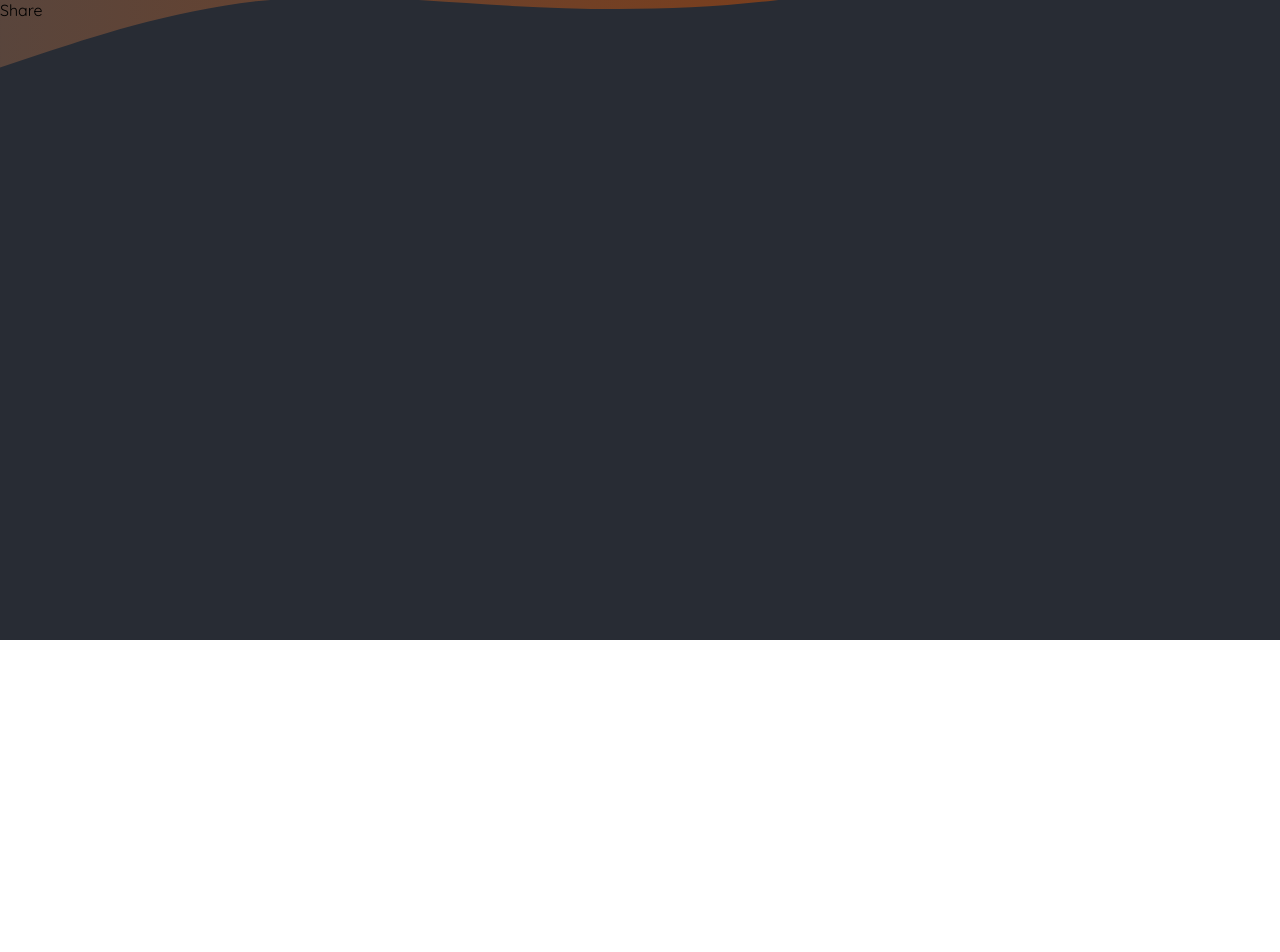
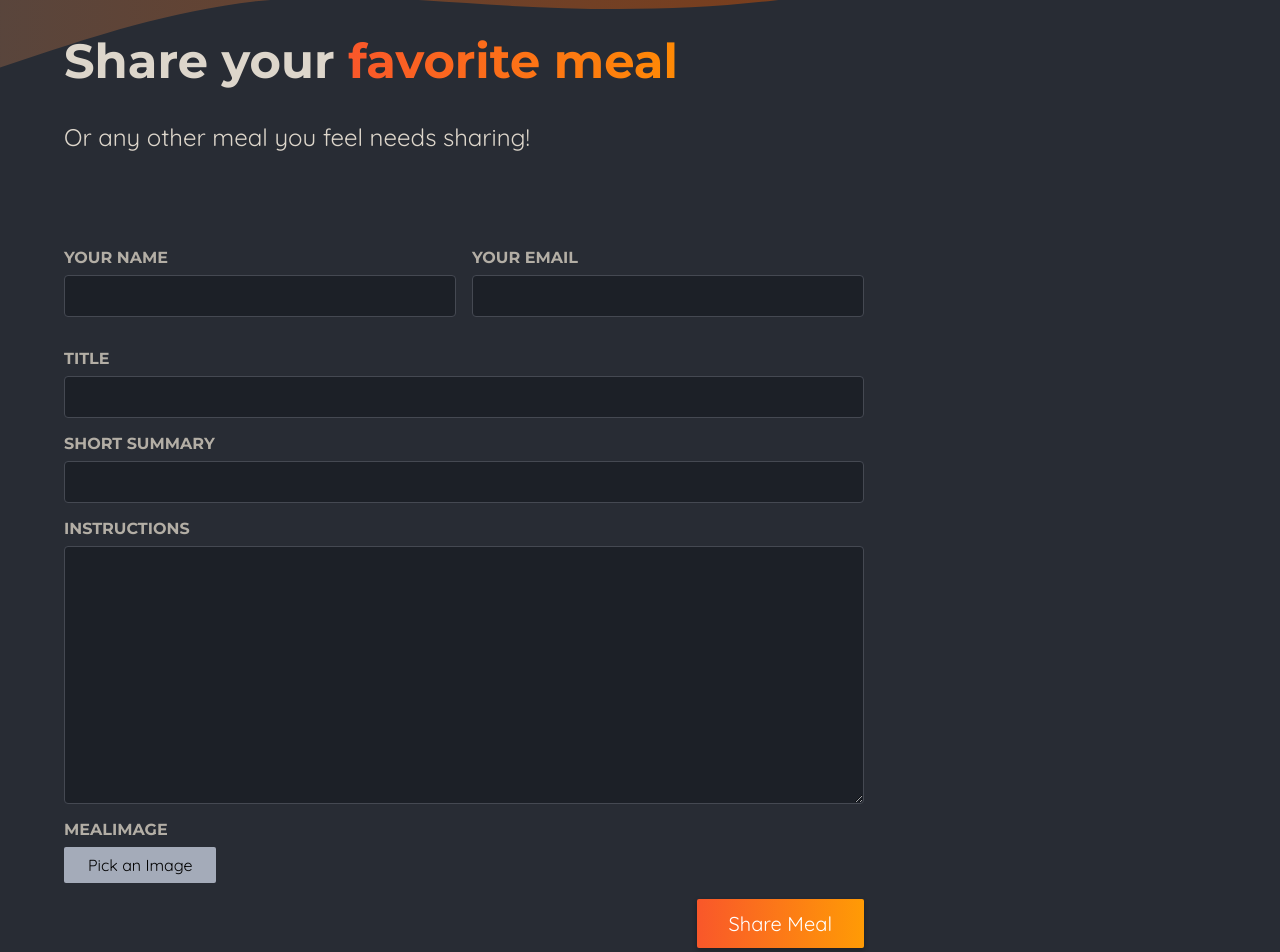
Before and after one commit to KristinaTar/Next.js14_Food, a Next.js app: page /meals/share in a window 1280 px wide. Shown: the part 160-1112 px from the top of the page. Before the commit the page ends 800 px from the top, so only its background shows below. Built offline with nearby package versions, Linux system fonts and the light colour scheme.

Commit message:
image picker

```diff
--- /dev/null
+++ b/src/app/meals/share/page.module.css
@@ -0,0 +1,99 @@
+
+.header {
+  gap: 3rem;
+  margin: 3rem auto 5rem auto;
+  width: 90%;
+  max-width: 75rem;
+  color: #ddd6cb;
+  font-size: 1.5rem;
+}
+
+.header h1 {
+  font-family: 'Montserrat', sans-serif;
+}
+
+.highlight {
+  background: linear-gradient(90deg, #f9572a, #ff8a05);
+  background-clip: text;
+  -webkit-background-clip: text;
+  -webkit-text-fill-color: transparent;
+}
+
+.main {
+  width: 90%;
+  max-width: 75rem;
+  margin: 3rem auto;
+  color: white;
+}
+
+.form {
+  max-width: 50rem;
+}
+
+.form label {
+  display: block;
+  margin-bottom: 0.5rem;
+  font-size: 1rem;
+  font-family: 'Montserrat', sans-serif;
+  text-transform: uppercase;
+  color: #b3aea5;
+  font-weight: bold;
+}
+
+.form input,
+.form textarea {
+  display: block;
+  width: 100%;
+  padding: 0.5rem 1rem;
+  border-radius: 4px;
+  border: 1px solid #454952;
+  background: #1c2027;
+  font-size: 1.25rem;
+  font-family: 'Montserrat', sans-serif;
+  color: #ddd6cb;
+}
+
+.form input:focus,
+.form textarea:focus {
+  outline-color: #f99f2a;
+  background-color: #1f252d;
+}
+
+.row {
+  display: flex;
+  gap: 1rem;
+}
+
+.row p {
+  width: 100%;
+}
+
+.actions {
+  text-align: right;
+}
+
+.actions button {
+  border: 0;
+  padding: 0.75rem 2rem;
+  background: linear-gradient(90deg, #f9572a, #ff9b05);
+  border: none;
+  color: #ffffff;
+  border-radius: 2px;
+  cursor: pointer;
+  font: inherit;
+  font-size: 1.25rem;
+  box-shadow: 0 2px 5px rgba(0, 0, 0, 0.3);
+}
+
+.actions button:hover,
+.actions button:focus {
+  background: linear-gradient(90deg, #fd4715, #f9b241);
+}
+
+.actions button:disabled,
+.actions button:hover:disabled,
+.actions button:focus:disabled {
+  background: #ccc;
+  color: #979797;
+  cursor: not-allowed;
+}
--- a/src/app/meals/share/page.tsx
+++ b/src/app/meals/share/page.tsx
@@ -1,8 +1,50 @@
-export default function Page() {
+import classes from './page.module.css';
+import ImagePicker from "@/component/meals/imagePicker";
 
+export default function ShareMealPage() {
   return (
-    <main>
-      <p>Share</p>
-    </main>
+    <>
+      <header className={classes.header}>
+        <h1>
+          Share your <span className={classes.highlight}>favorite meal</span>
+        </h1>
+        <p>Or any other meal you feel needs sharing!</p>
+      </header>
+      <main className={classes.main}>
+        <form className={classes.form}>
+          <div className={classes.row}>
+            <p>
+              <label htmlFor="name">Your name</label>
+              <input type="text" id="name" name="name" required />
+            </p>
+            <p>
+              <label htmlFor="email">Your email</label>
+              <input type="email" id="email" name="email" required />
+            </p>
+          </div>
+          <p>
+            <label htmlFor="title">Title</label>
+            <input type="text" id="title" name="title" required />
+          </p>
+          <p>
+            <label htmlFor="summary">Short Summary</label>
+            <input type="text" id="summary" name="summary" required />
+          </p>
+          <p>
+            <label htmlFor="instructions">Instructions</label>
+            <textarea
+              id="instructions"
+              name="instructions"
+              rows={10}
+              required
+            ></textarea>
+          </p>
+          <ImagePicker label="mealImage" name="meal"/>
+          <p className={classes.actions}>
+            <button type="submit">Share Meal</button>
+          </p>
+        </form>
+      </main>
+    </>
   );
 }
--- a/src/app/not-found.tsx
+++ b/src/app/not-found.tsx
@@ -1,6 +1,6 @@
 export default function NotFound(){
   return <main className="not-found">
-    <h1>Not found</h1>
-    <p>We couldn't find the requested page.</p>
+    <h1>Meal not found</h1>
+    <p>We couldn't find the requested meal page.</p>
   </main>
 }
--- /dev/null
+++ b/src/component/meals/imagePicker.module.css
@@ -0,0 +1,46 @@
+
+.controls {
+  display: flex;
+  align-items: flex-start;
+  gap: 1.5rem;
+  margin-bottom: 1rem;
+}
+
+.picker .input {
+  display: none;
+}
+
+.picker .button {
+  border: 0;
+  padding: 0.5rem 1.5rem;
+  background: #a4abb9;
+  border-radius: 2px;
+  cursor: pointer;
+  font: inherit;
+}
+
+.picker .button:hover,
+.picker .button:focus {
+  background: #b3b9c6;
+}
+
+.preview {
+  width: 10rem;
+  height: 10rem;
+  border: 2px solid #a4abb9;
+  display: flex;
+  justify-content: center;
+  align-items: center;
+  text-align: center;
+  color: #a4abb9;
+  position: relative;
+}
+
+.preview p {
+  margin: 0;
+  padding: 1rem;
+}
+
+.preview img {
+  object-fit: cover;
+}
--- /dev/null
+++ b/src/component/meals/imagePicker.tsx
@@ -0,0 +1,43 @@
+'use client';
+
+import { useRef } from 'react';
+
+import classes from './imagePicker.module.css';
+
+type Props = {
+  label: string;
+  name: string;
+}
+
+export default function ImagePicker({ label, name }: Props) {
+  const imageInput = useRef<HTMLInputElement | null>(null);
+
+  function handlePickClick() {
+    if (imageInput.current) {
+      imageInput.current.click();
+    }
+  }
+
+  return (
+    <div className={classes.picker}>
+      <label htmlFor={name}>{label}</label>
+      <div className={classes.controls}>
+        <input
+          className={classes.input}
+          type="file"
+          id={name}
+          accept="image/png, image/jpeg"
+          name={name}
+          ref={imageInput}
+        />
+        <button
+          className={classes.button}
+          type="button"
+          onClick={handlePickClick}
+        >
+          Pick an Image
+        </button>
+      </div>
+    </div>
+  );
+}
```
